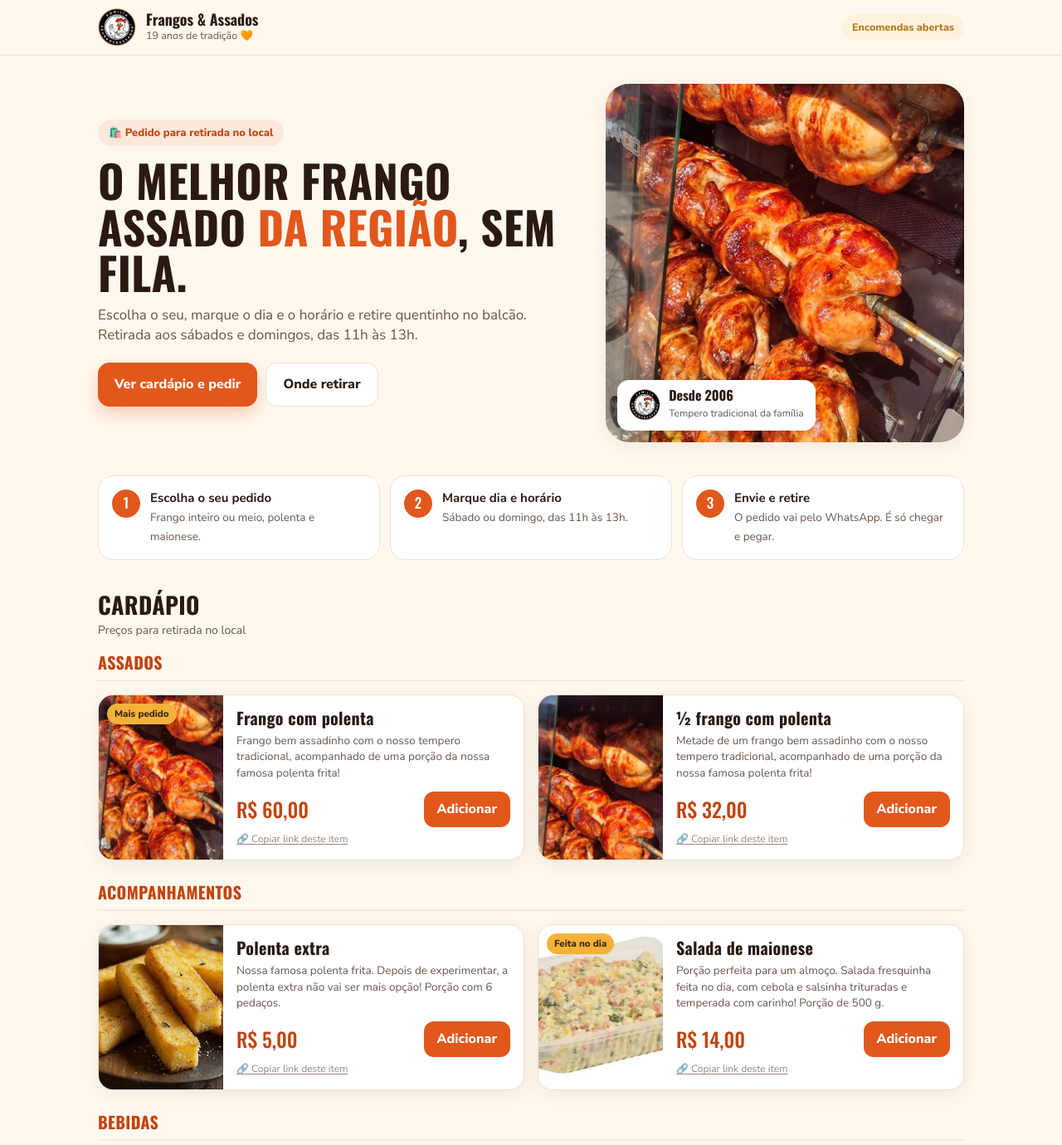
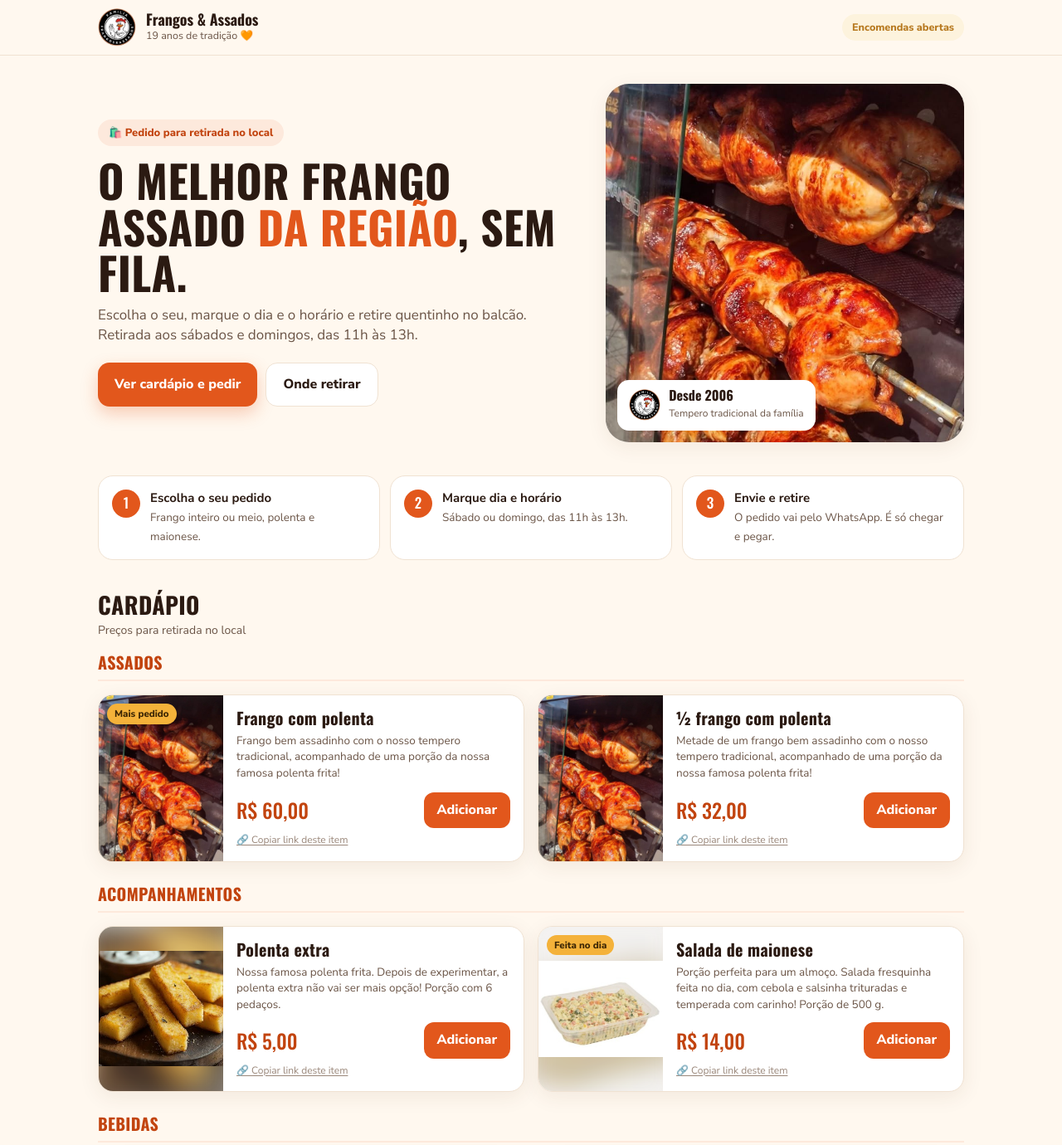
Before and after one commit to FabricioR13/frangos-assados, a plain HTML site: page index.html in a window 1280 px wide. Shown: the top 1380 px of the page at 83% size. Drawn offline with nearby package versions, Linux system fonts and the light colour scheme.

Commit message:
Fotos sem zoom

```diff
--- a/index.html
+++ b/index.html
@@ -200,7 +200,7 @@
       </div>
     </div>
     <div class="foto">
-      <img src="img/frango.jpg" alt="Frangos assados" id="fotoHero">
+      <img src="img/foto-frango.jpg" alt="Frangos assados" id="fotoHero">
       <div class="tag"><img src="img/logo.png" alt=""><div><b>Desde 2006</b><span>Tempero tradicional da família</span></div></div>
     </div>
   </div>
@@ -250,7 +250,7 @@
 
 <div class="toast" id="toast"></div>
 
-<script src="js/dados.js?v=20261114d"></script>
+<script src="js/dados.js?v=20261114e"></script>
 <script>
   if (!window.CF || !CF.fotoHTML) { if (!sessionStorage.getItem('recarregou')) { sessionStorage.setItem('recarregou', '1'); location.reload(); } }
   const db = CF.carregar();
@@ -449,7 +449,7 @@
   function recarregarDados() {
     Object.assign(db, CF.carregar());
     Object.assign(cfg, db.config);
-    const f = prodPor('frango-com-polenta'); $('fotoHero').src = (f && f.img) || 'img/frango.jpg';
+    const f = prodPor('frango-com-polenta'); $('fotoHero').src = (f && f.img) || 'img/foto-frango.jpg';
     $('enderecoTxt').textContent = cfg.endereco;
     $('telLink').textContent = cfg.telefone;
     carrinho = carrinho.filter(c => prodPor(c.pid) && prodPor(c.pid).ativo);
--- a/js/dados.js
+++ b/js/dados.js
@@ -1,7 +1,7 @@
 /* Frangos & Assados — dados da demonstração (salvos no navegador)
    Na versão final estes dados ficam no Firebase. */
 (function () {
-  const CHAVE = 'frangos_assados_demo_v7';
+  const CHAVE = 'frangos_assados_demo_v8';
 
   const ITENS_ESTOQUE = [
     { id: 'frango',   nome: 'Frangos',            un: 'un',     icone: '🍗', aviso1: 10, aviso2: 5 },
@@ -13,16 +13,16 @@
   ];
 
   const PRODUTOS_PADRAO = [
-    { id: 'frango-com-polenta', nome: 'Frango com polenta', preco: 60, img: 'img/frango.jpg', foto: { modo: 'recortar', x: 50, y: 50, zoom: 1 },
+    { id: 'frango-com-polenta', nome: 'Frango com polenta', preco: 60, img: 'img/foto-frango.jpg', foto: { modo: 'inteira', x: 50, y: 50, zoom: 1 },
       desc: 'Frango bem assadinho com o nosso tempero tradicional, acompanhado de uma porção da nossa famosa polenta frita!',
       consumo: { frango: 1, polenta: 1 }, ativo: true, destaque: 'Mais pedido', categoria: 'Assados' },
-    { id: 'meio-frango-com-polenta', nome: '½ frango com polenta', preco: 32, img: 'img/meio-frango.jpg', foto: { modo: 'recortar', x: 50, y: 50, zoom: 1 },
+    { id: 'meio-frango-com-polenta', nome: '½ frango com polenta', preco: 32, img: 'img/foto-frango.jpg', foto: { modo: 'inteira', x: 50, y: 50, zoom: 1 },
       desc: 'Metade de um frango bem assadinho com o nosso tempero tradicional, acompanhado de uma porção da nossa famosa polenta frita!',
       consumo: { frango: 0.5, polenta: 1 }, ativo: true, destaque: '', categoria: 'Assados' },
-    { id: 'polenta-extra', nome: 'Polenta extra', preco: 5, img: 'img/polenta.jpg', foto: { modo: 'recortar', x: 50, y: 50, zoom: 1 },
+    { id: 'polenta-extra', nome: 'Polenta extra', preco: 5, img: 'img/foto-polenta.jpg', foto: { modo: 'inteira', x: 50, y: 50, zoom: 1 },
       desc: 'Nossa famosa polenta frita. Depois de experimentar, a polenta extra não vai ser mais opção! Porção com 6 pedaços.',
       consumo: { polenta: 1 }, ativo: true, destaque: '', categoria: 'Acompanhamentos' },
-    { id: 'salada-de-maionese', nome: 'Salada de maionese', preco: 14, img: 'img/maionese.jpg', foto: { modo: 'recortar', x: 50, y: 50, zoom: 1 },
+    { id: 'salada-de-maionese', nome: 'Salada de maionese', preco: 14, img: 'img/foto-maionese.jpg', foto: { modo: 'inteira', x: 50, y: 50, zoom: 1 },
       desc: 'Porção perfeita para um almoço. Salada fresquinha feita no dia, com cebola e salsinha trituradas e temperada com carinho! Porção de 500 g.',
       consumo: { maionese: 1 }, ativo: true, destaque: 'Feita no dia', categoria: 'Acompanhamentos' },
     { id: 'coca-cola-2l', nome: 'Coca-Cola 2 L', preco: 15, img: 'img/refri-coca.jpg', foto: { modo: 'recortar', x: 50, y: 50, zoom: 1 },
```
Also changed, not shown: admin.html (+1 -1 lines), img/foto-frango.jpg (added), img/foto-maionese.jpg (added), img/foto-polenta.jpg (added), img/frango.jpg (deleted), img/maionese.jpg (deleted), img/meio-frango.jpg (deleted), img/polenta.jpg (deleted).
